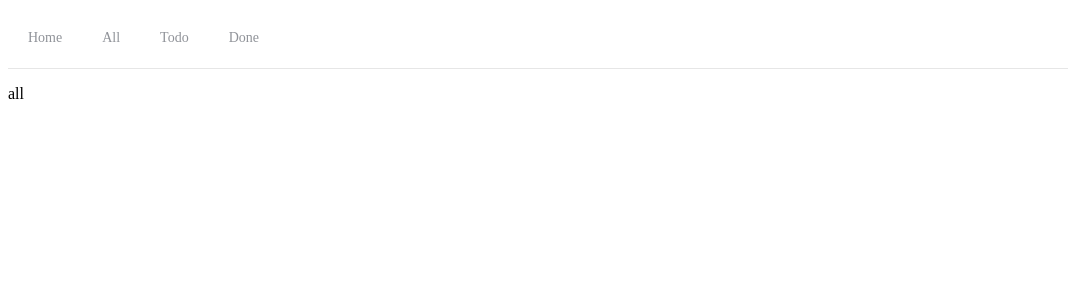
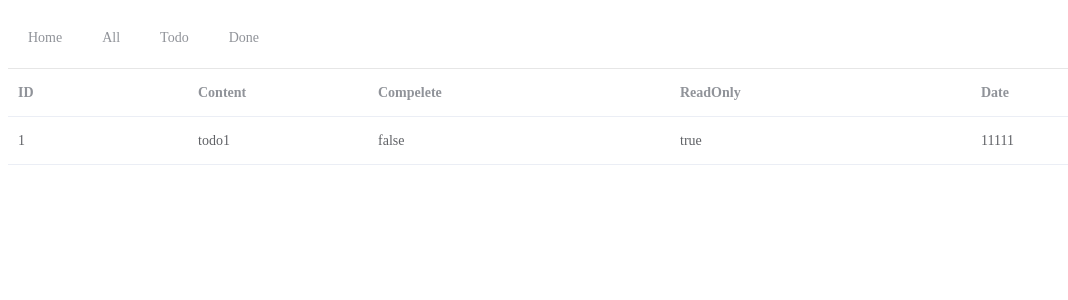
Before and after one commit to Eafrey/vue-todo, a Vue app: page /#/all in a window 1280 px wide. Shown: the top 300 px of the page, without its empty margins (0-1068 px from the left). Built offline with nearby package versions, Linux system fonts and the light colour scheme.

Commit message:
basic table and todo data form

```diff
--- a/src/layout/Header.vue
+++ b/src/layout/Header.vue
@@ -1,5 +1,5 @@
 <template>
-    <el-menu :default-active="1" mode="horizontal" router="true">
+    <el-menu :default-active="activeIndex" mode="horizontal" :router="isRouter">
         <el-menu-item index="/">Home</el-menu-item>
         <el-menu-item index="/all">All</el-menu-item>
         <el-menu-item index="/todo">Todo</el-menu-item>
@@ -9,7 +9,13 @@
 
 <script>
     export default {
-        name: "Header"
+        name: "Header",
+        data() {
+            return {
+                activeIndex : 1,
+                isRouter: true
+            }
+        }
     }
 </script>
 
--- a/src/store/index.js
+++ b/src/store/index.js
@@ -4,7 +4,17 @@ import Vuex from 'vuex';
 Vue.use(Vuex);
 
 export default new Vuex.Store({
-    state: {},
+    state: {
+        todos: [
+            {
+                id: "1",
+                content: 'todo1',
+                complete: "false",
+                readOnly: "true",
+                date: "11111",
+            }
+        ],
+    },
     mutations: {},
     actions: {},
 });
--- a/src/views/All.vue
+++ b/src/views/All.vue
@@ -1,13 +1,40 @@
 <template>
-    <p>all</p>
+    <el-table
+            :data="tableData"
+            style="width: 100%">
+        <el-table-column
+                prop="id"
+                label="ID"
+                width="180">
+        </el-table-column>
+        <el-table-column
+                prop="content"
+                label="Content"
+                width="180">
+        </el-table-column>
+        <el-table-column
+                prop="complete"
+                label="Compelete">
+        </el-table-column>
+        <el-table-column
+                prop="readOnly"
+                label="ReadOnly">
+        </el-table-column>
+        <el-table-column
+                prop="date"
+                label="Date">
+        </el-table-column>
+    </el-table>
 </template>
 
 <script>
     export default {
         name: "All",
+        mounted() {
+        },
         data() {
             return {
-
+                tableData: this.$store.state.todos
             };
         },
     }
```
